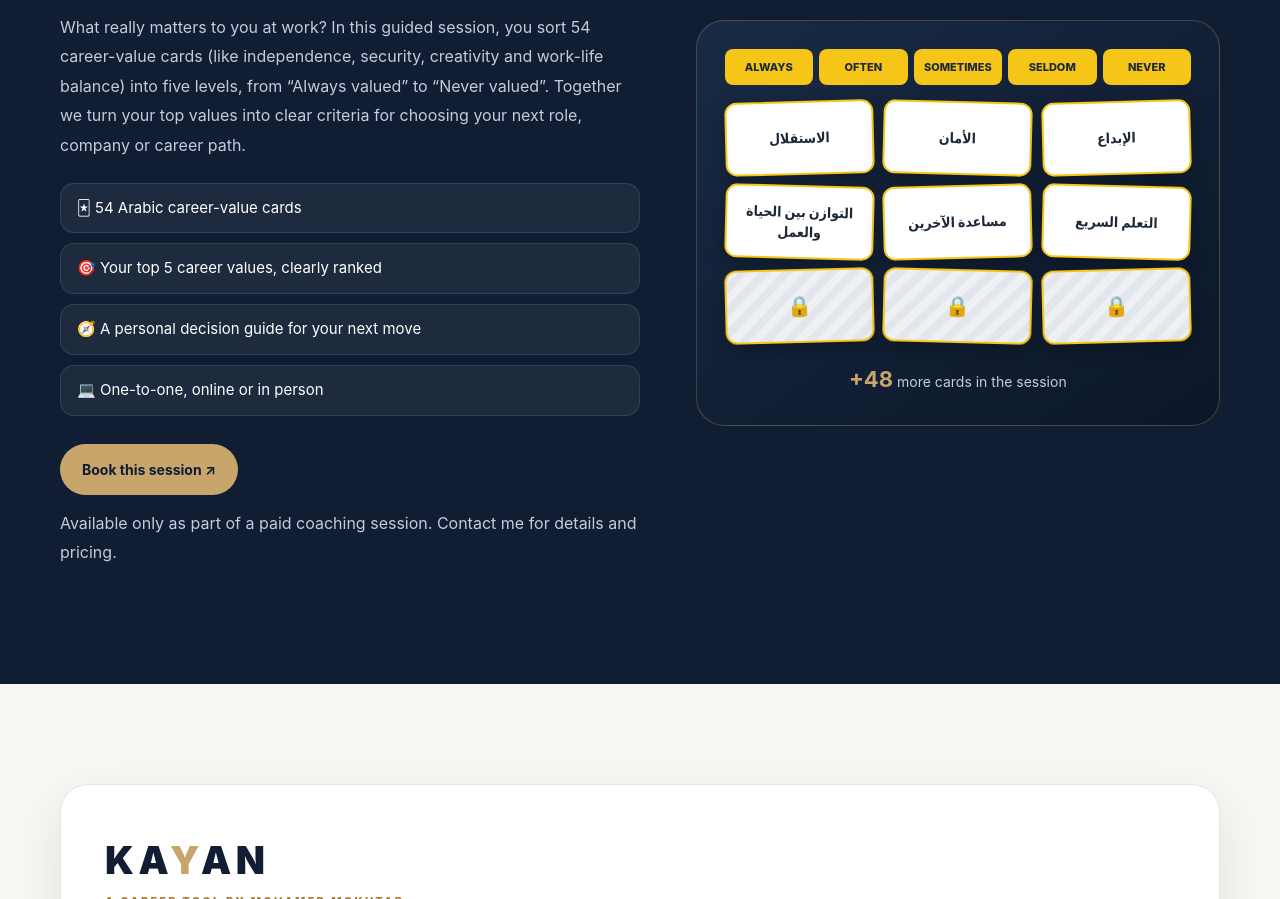
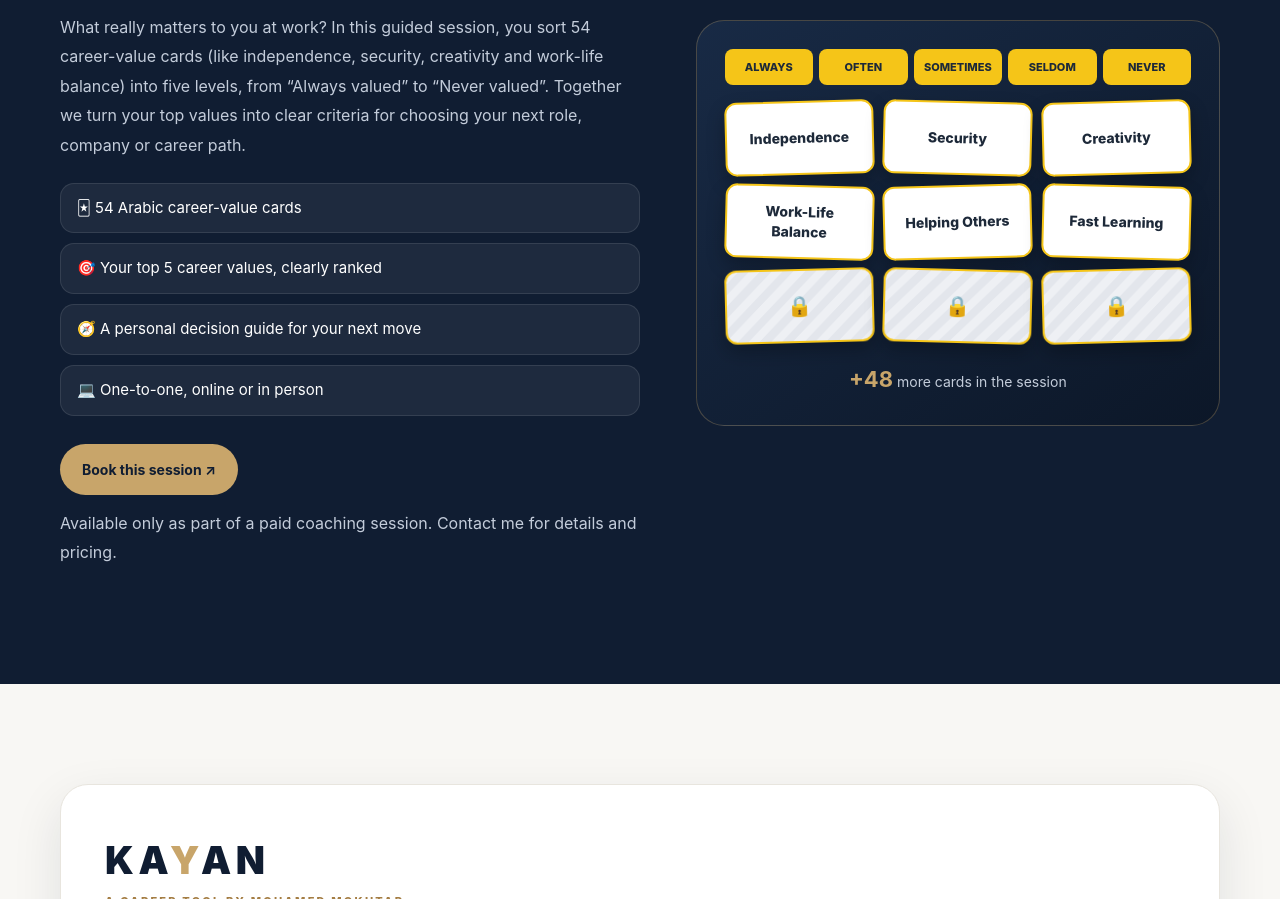
Before and after one commit to moo457/mohamed-mokhtar-site, a plain HTML site: page index.html in a window 1280 px wide. Shown: the part 6801-7700 px from the top of the page. Drawn offline with Linux system fonts and the light colour scheme.

Commit message:
Add multilingual support to levels and cards

```diff
--- a/index.html
+++ b/index.html
@@ -105,10 +105,10 @@
 .cvc-list li{background:rgba(255,255,255,.06);border:1px solid rgba(255,255,255,.1);border-radius:14px;padding:12px 16px;font-size:15px}
 .cvc-note{font-size:12px;color:#97a3b6;margin-top:14px}
 .cvc-visual{background:linear-gradient(145deg,#182a45,#0c1728);border:1px solid rgba(200,165,106,.3);border-radius:28px;padding:28px}
-.cvc-levels{display:grid;grid-template-columns:repeat(5,1fr);gap:6px;margin-bottom:16px;direction:ltr}
+.cvc-levels{display:grid;grid-template-columns:repeat(5,1fr);gap:6px;margin-bottom:16px}
 .cvc-levels span{background:#f5c518;color:#1d2939;font-weight:800;font-size:11px;text-align:center;border-radius:8px;padding:9px 2px;text-transform:uppercase}
 .cvc-deck{display:grid;grid-template-columns:repeat(3,1fr);gap:10px}
-.cvc-card{direction:rtl;background:#fff;color:#1d2939;border:2px solid #f5c518;border-radius:12px;min-height:74px;display:grid;place-items:center;text-align:center;padding:10px;font-weight:800;font-size:14px;line-height:1.4;box-shadow:0 8px 18px rgba(0,0,0,.25);transition:.25s}
+.cvc-card{background:#fff;color:#1d2939;border:2px solid #f5c518;border-radius:12px;min-height:74px;display:grid;place-items:center;text-align:center;padding:10px;font-weight:800;font-size:14px;line-height:1.4;box-shadow:0 8px 18px rgba(0,0,0,.25);transition:.25s}
 .cvc-card:nth-child(odd){transform:rotate(-1.5deg)}.cvc-card:nth-child(even){transform:rotate(1.5deg)}
 .cvc-card:hover{transform:translateY(-4px) rotate(0)}
 .cvc-card.lock{background:repeating-linear-gradient(135deg,#eef0f4 0 8px,#e3e6ec 8px 16px);color:#667085;font-size:20px;filter:blur(.3px)}
@@ -280,14 +280,14 @@
     <p class="cvc-note" data-en="Available only as part of a paid coaching session. Contact me for details and pricing." data-ar="متاحة فقط ضمن جلسة كوتشنج مدفوعة. تواصل معي لمعرفة التفاصيل والأسعار.">Available only as part of a paid coaching session. Contact me for details and pricing.</p>
   </div>
   <div class="cvc-visual" aria-hidden="true">
-    <div class="cvc-levels"><span>Always</span><span>Often</span><span>Sometimes</span><span>Seldom</span><span>Never</span></div>
+    <div class="cvc-levels"><span data-en="Always" data-ar="دائماً">Always</span><span data-en="Often" data-ar="غالباً">Often</span><span data-en="Sometimes" data-ar="أحياناً">Sometimes</span><span data-en="Seldom" data-ar="نادراً">Seldom</span><span data-en="Never" data-ar="أبداً">Never</span></div>
     <div class="cvc-deck">
-      <div class="cvc-card c1">الاستقلال</div>
-      <div class="cvc-card c2">الأمان</div>
-      <div class="cvc-card c3">الإبداع</div>
-      <div class="cvc-card c4">التوازن بين الحياة والعمل</div>
-      <div class="cvc-card c5">مساعدة الآخرين</div>
-      <div class="cvc-card c6">التعلم السريع</div>
+      <div class="cvc-card c1" data-en="Independence" data-ar="الاستقلال">Independence</div>
+      <div class="cvc-card c2" data-en="Security" data-ar="الأمان">Security</div>
+      <div class="cvc-card c3" data-en="Creativity" data-ar="الإبداع">Creativity</div>
+      <div class="cvc-card c4" data-en="Work-Life Balance" data-ar="التوازن بين الحياة والعمل">Work-Life Balance</div>
+      <div class="cvc-card c5" data-en="Helping Others" data-ar="مساعدة الآخرين">Helping Others</div>
+      <div class="cvc-card c6" data-en="Fast Learning" data-ar="التعلم السريع">Fast Learning</div>
       <div class="cvc-card lock">🔒</div><div class="cvc-card lock">🔒</div><div class="cvc-card lock">🔒</div>
     </div>
     <div class="cvc-more"><b>+48</b> <span data-en="more cards in the session" data-ar="بطاقة أخرى داخل الجلسة">more cards in the session</span></div>
```
